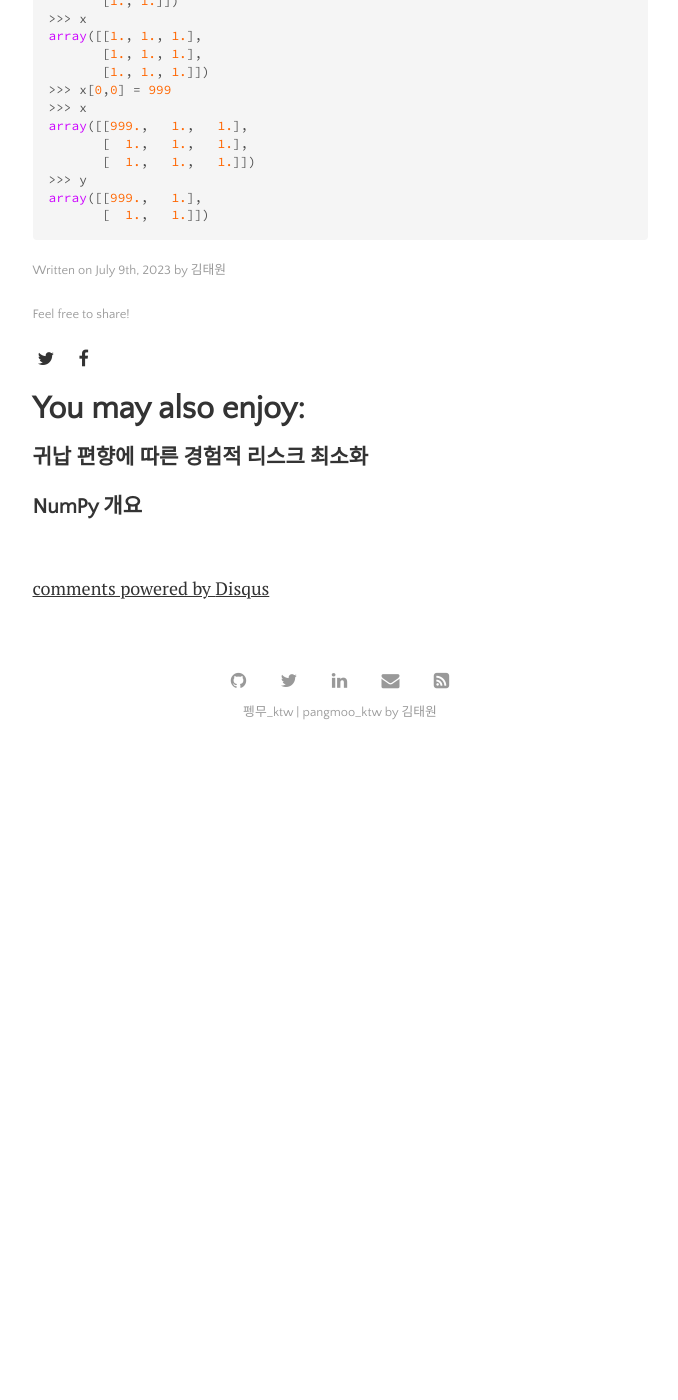
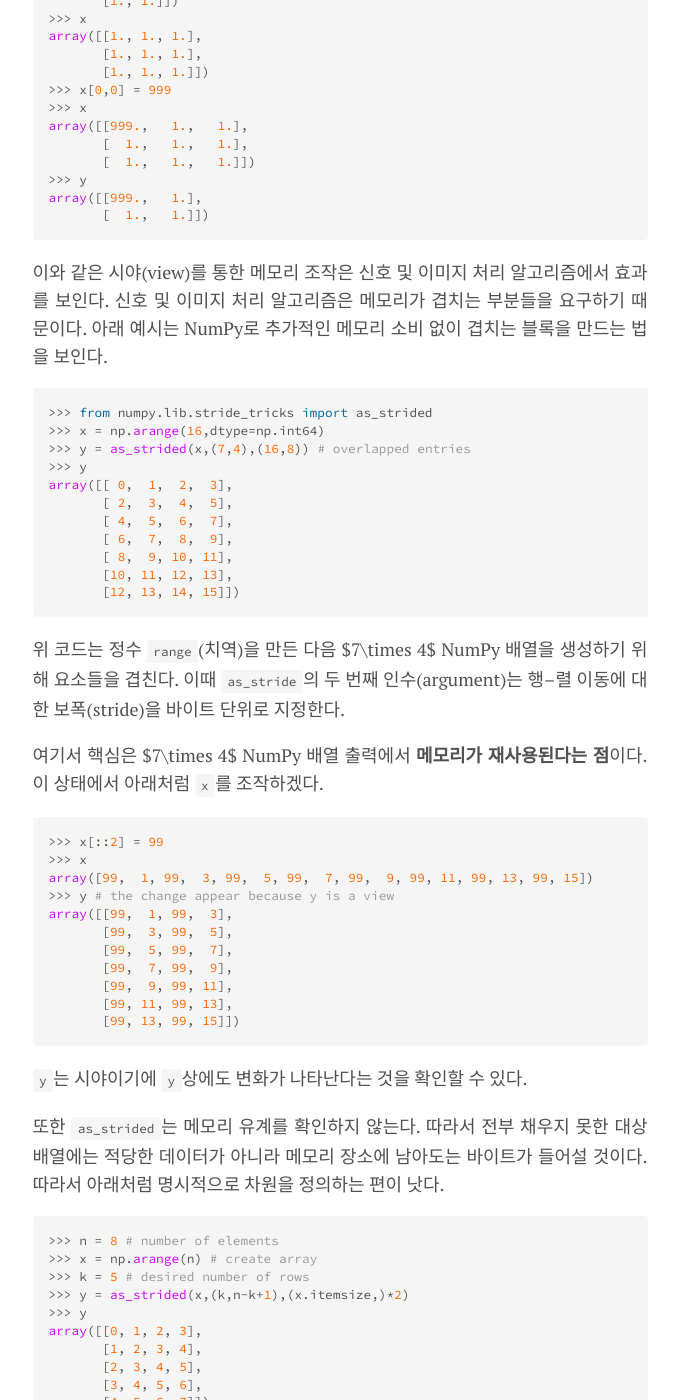
Before and after one commit to pangmoo-KTW/pangmoo-KTW, a Jekyll site: the page built from _posts/2023-07-09-ppml002.md, in a window 1280 px wide and 1400 px high, scrolled down 1340 px. Shown: the whole window, without its empty margins (300-978 px from the left). Built offline with Jekyll 4.4.1, drawn with Linux system fonts in a browser that asks for light colours; comment, search, counter and statistics services are not loaded; before the commit the page ends 2098 px from its top, so only the background shows below that.

Commit message:
20230709_2

````diff
--- a/_posts/2023-07-09-ppml002.md
+++ b/_posts/2023-07-09-ppml002.md
@@ -77,3 +77,59 @@ array([[999.,   1.,   1.],
 array([[999.,   1.],
        [  1.,   1.]])
 ```
+
+이와 같은 시야(view)를 통한 메모리 조작은 신호 및 이미지 처리 알고리즘에서 효과를 보인다.
+신호 및 이미지 처리 알고리즘은 메모리가 겹치는 부분들을 요구하기 때문이다.
+아래 예시는 NumPy로 추가적인 메모리 소비 없이 겹치는 블록을 만드는 법을 보인다.
+
+```python
+>>> from numpy.lib.stride_tricks import as_strided
+>>> x = np.arange(16,dtype=np.int64)
+>>> y = as_strided(x,(7,4),(16,8)) # overlapped entries
+>>> y
+array([[ 0,  1,  2,  3],
+       [ 2,  3,  4,  5],
+       [ 4,  5,  6,  7],
+       [ 6,  7,  8,  9],
+       [ 8,  9, 10, 11],
+       [10, 11, 12, 13],
+       [12, 13, 14, 15]])
+```
+
+위 코드는 정수 `range`(치역)을 만든 다음 $7\times 4$ NumPy 배열을 생성하기 위해 요소들을 겹친다.
+이때 `as_stride`의 두 번째 인수(argument)는 행--렬 이동에 대한 보폭(stride)을 바이트 단위로 지정한다.
+
+여기서 핵심은 $7\times 4$ NumPy 배열 출력에서 **메모리가 재사용된다는 점**이다.
+이 상태에서 아래처럼 `x`를 조작하겠다.
+
+```python
+>>> x[::2] = 99
+>>> x
+array([99,  1, 99,  3, 99,  5, 99,  7, 99,  9, 99, 11, 99, 13, 99, 15])
+>>> y # the change appear because y is a view
+array([[99,  1, 99,  3],
+       [99,  3, 99,  5],
+       [99,  5, 99,  7],
+       [99,  7, 99,  9],
+       [99,  9, 99, 11],
+       [99, 11, 99, 13],
+       [99, 13, 99, 15]])
+```
+`y`는 시야이기에 `y`상에도 변화가 나타난다는 것을 확인할 수 있다.
+
+또한 `as_strided`는 메모리 유계를 확인하지 않는다.
+따라서 전부 채우지 못한 대상 배열에는 적당한 데이터가 아니라 메모리 장소에 남아도는 바이트가 들어설 것이다.
+따라서 아래처럼 명시적으로 차원을 정의하는 편이 낫다.
+
+```python
+>>> n = 8 # number of elements
+>>> x = np.arange(n) # create array
+>>> k = 5 # desired number of rows
+>>> y = as_strided(x,(k,n-k+1),(x.itemsize,)*2)
+>>> y
+array([[0, 1, 2, 3],
+       [1, 2, 3, 4],
+       [2, 3, 4, 5],
+       [3, 4, 5, 6],
+       [4, 5, 6, 7]])
+```
````
